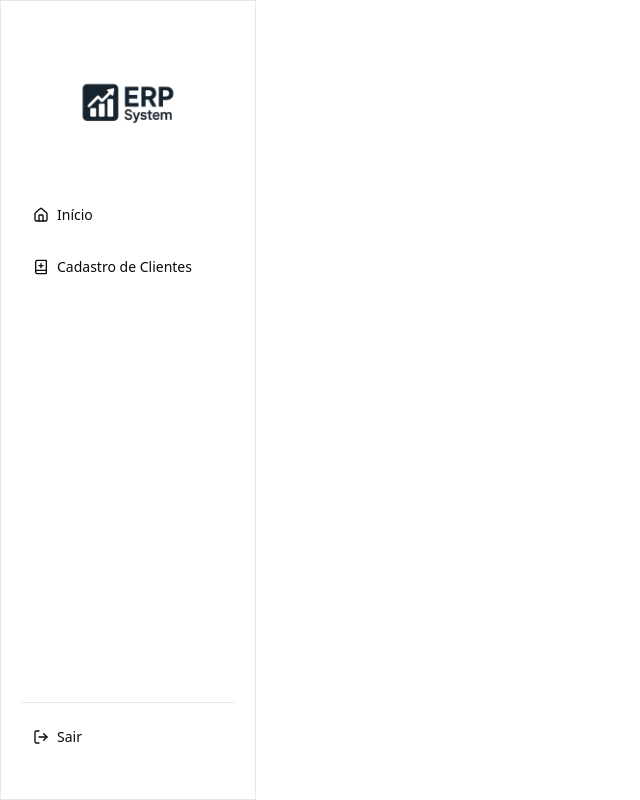
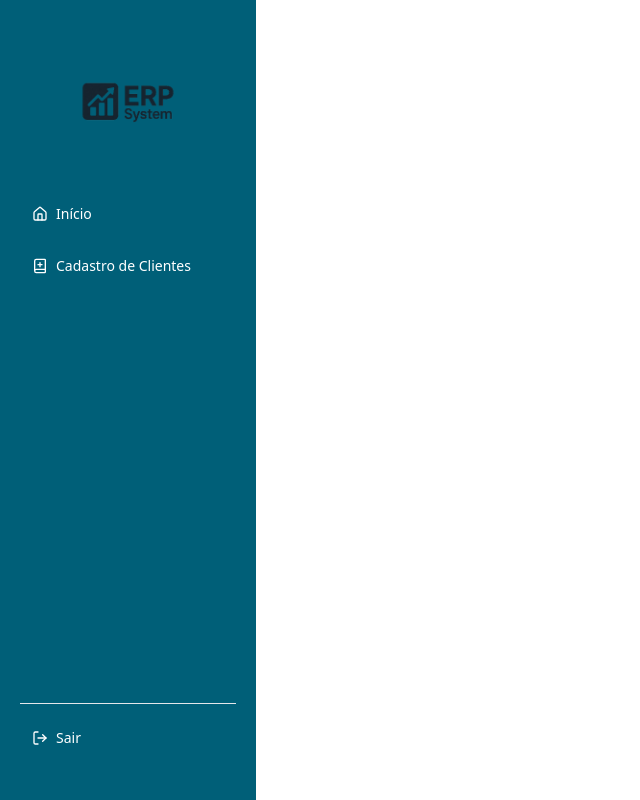
Before and after one commit to Leonardo-Tozoni/erp-system, a Next.js app: page / in a window 1280 px wide. Shown: the whole page, without its empty margins (0-640 px from the left). Built offline with nearby package versions, Linux system fonts and the light colour scheme.

Commit message:
feat: update ui components

```diff
--- a/src/app/page.tsx
+++ b/src/app/page.tsx
@@ -4,7 +4,7 @@ import SidebarMenu from "@/components/SidebarMenu/SidebarMenu";
 
 export default function Home() {
   return (
-    <div className="flex items-center justify-center h-screen font-[family-name:var(--font-geist-sans)] bg-background">
+    <div className="flex items-center justify-center h-screen font-[family-name:var(--font-geist-sans)]">
       <SidebarMenu />
       {/* <LoginForm /> */}
     </div>
--- a/src/components/SidebarMenu/SidebarMenu.tsx
+++ b/src/components/SidebarMenu/SidebarMenu.tsx
@@ -8,19 +8,19 @@ import { Card, CardContent } from "../ui/card";
 
 export default function SidebarMenu () {
   return (
-    <Card className="fixed top-0 left-0 h-screen w-64 z-50 rounded-none shadow-none border-t border-gray-200">
+    <Card className="fixed top-0 left-0 h-screen w-64 z-50 rounded-none shadow-none bg-cyan-800">
       <CardContent className="p-5 flex flex-col items-center h-full">
         <Image alt="Barber Logo" src="/logo.png" height={36} width={120} />
 
         <div className="flex flex-col justify-between h-full w-full mt-8">
           <nav className="flex flex-col gap-4 w-full">
-            <Button variant="ghost" className="gap-2 w-full justify-start" asChild>
+            <Button variant="ghost" className="gap-2 w-full justify-start text-white" asChild>
               <Link href="/">
                 <HomeIcon size={18} />
                 Início
               </Link>
             </Button>
-            <Button variant="ghost" className="gap-2 w-full justify-start" asChild>
+            <Button variant="ghost" className="gap-2 w-full justify-start text-white" asChild>
               <Link href="/customer">
                 <BookPlus size={18}/>
                 Cadastro de Clientes
@@ -30,7 +30,7 @@ export default function SidebarMenu () {
 
           <div className="w-full mt-8">
             <div className="border-t border-gray-200 mb-4" />
-            <Button variant="ghost" className="gap-2 w-full justify-start">
+            <Button variant="ghost" className="gap-2 w-full justify-start text-white">
               <LogOutIcon size={18} />
               Sair
             </Button>
--- a/src/components/ui/card.tsx
+++ b/src/components/ui/card.tsx
@@ -7,7 +7,7 @@ function Card({ className, ...props }: React.ComponentProps<"div">) {
     <div
       data-slot="card"
       className={cn(
-        "bg-card text-card-foreground flex flex-col gap-6 rounded-xl border py-6 shadow-sm w-100",
+        "bg-card text-card-foreground flex flex-col gap-6 rounded-xl py-6 shadow-sm w-100",
         className
       )}
       {...props}
@@ -82,11 +82,5 @@ function CardFooter({ className, ...props }: React.ComponentProps<"div">) {
 }
 
 export {
-  Card,
-  CardHeader,
-  CardFooter,
-  CardTitle,
-  CardAction,
-  CardDescription,
-  CardContent,
+  Card, CardAction, CardContent, CardDescription, CardFooter, CardHeader, CardTitle
 }
```
